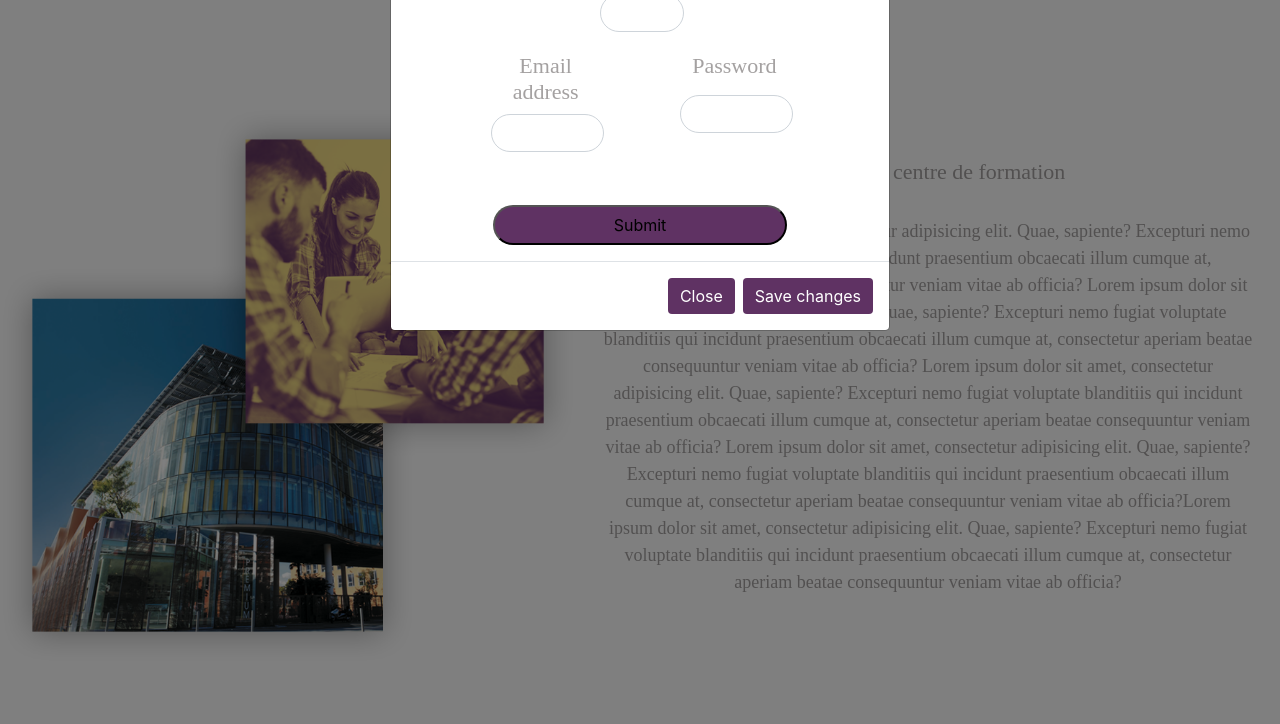
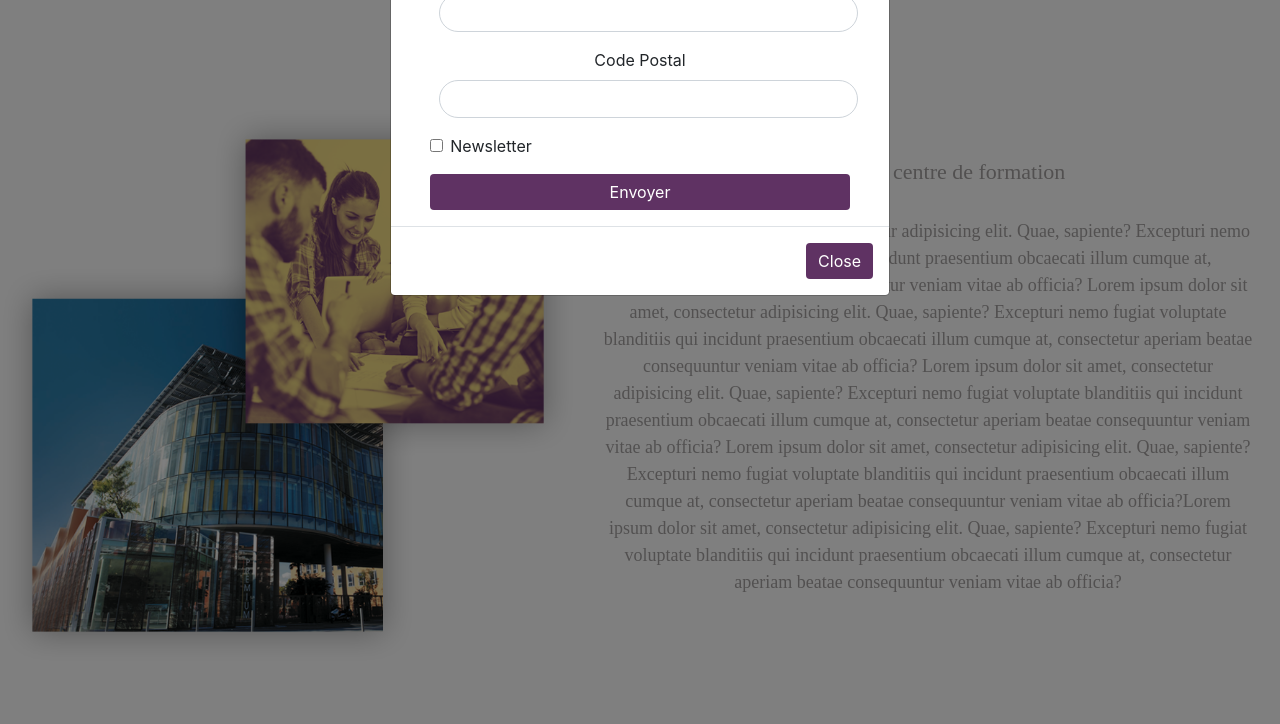
Before and after one commit to FranckMart/adopteunstafiaireRendu_FM, a PHP site: page / in a window 1280 px wide, after a click that opens the changed part. Shown: the part 321-1045 px from the top of the page. Run offline with PHP 8.4, Linux system fonts and the light colour scheme.

Commit message:
changement modal

```diff
--- a/css/accueil.css
+++ b/css/accueil.css
@@ -17,7 +17,9 @@ body {
 
 h1,
 h2,
-h3 {
+h3,
+h4,
+h5 {
     font-family: "Geometria";
     font-size: 22px;
     color: rgba(160, 156, 156, 0.952);
@@ -211,6 +213,9 @@ form {
     margin: auto;
 }
 
+.formModal{
+    margin: auto;
+}
 
 .formTop,.formBottom{
     text-align: center;
@@ -247,6 +252,10 @@ form {
     width: 30%;
 }
 
+.form-group-modal {
+    width: 100%;
+    text-align: center;
+}
 .form-group-midle{
     width: 10%;
 }
@@ -256,3 +265,11 @@ form {
 text-align: center;
 border-radius: 20px;
 }
+
+.btn-modal {
+    width: 100%;
+}
+
+#exampleModalLabel {
+    margin-left: 39%;
+}
--- /dev/null
+++ b/include/formModal.php
@@ -0,0 +1,24 @@
+
+<form class="formModal">
+  <div class="form-group form-group-modal">
+    <label for="siret">Siret entreprise</label>
+    <input type="text" class="form-control" id="siret" name="siret">
+  </div>
+  <div class="form-group form-group-modal">
+    <label for="raisonSoc">Raison social</label>
+    <input type="text" class="form-control" id="raisonSoc" name="raisonSoc">
+  </div>
+  <div class="form-group form-group-modal">
+    <label for="nom">Nom entreprise</label>
+    <input type="text" class="form-control" id="nom" name="nom">
+  </div>
+  <div class="form-group form-group-modal">
+    <label for="cp">Code Postal</label>
+    <input type="text" class="form-control" id="exampleInputPassword1" name="cp">
+  </div>
+  <div class="form-group form-check">
+    <input type="checkbox" class="form-check-input" id="exampleCheck1" name="newsletter">
+    <label class="form-check-label" for="exampleCheck1">Newsletter</label>
+  </div>
+  <button type="submit" class="btn btn-primary btn-modal">Envoyer</button>
+</form>
--- a/include/modal.php
+++ b/include/modal.php
@@ -4,17 +4,16 @@
   <div class="modal-dialog" role="document">
     <div class="modal-content">
       <div class="modal-header">
-        <h5 class="modal-title" id="exampleModalLabel">Modal title</h5>
+        <h5 class="modal-title" id="exampleModalLabel">Inscription</h5>
         <button type="button" class="close" data-dismiss="modal" aria-label="Close">
           <span aria-hidden="true">&times;</span>
         </button>
       </div>
       <div class="modal-body">
-      <?php include("form.php")?>
+      <?php include("formModal.php")?>
       </div>
       <div class="modal-footer">
         <button type="button" class="btn btn-secondary" data-dismiss="modal">Close</button>
-        <button type="button" class="btn btn-primary">Save changes</button>
       </div>
     </div>
   </div>
```
